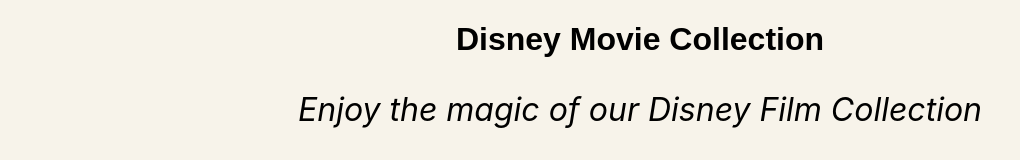
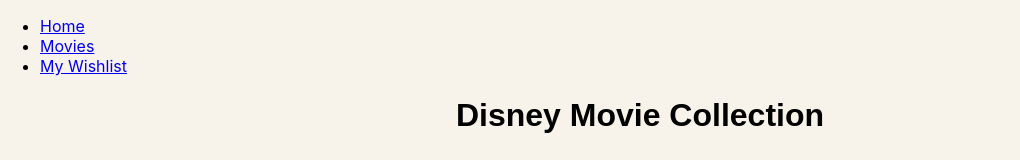
Before and after one commit to lexiroro/Phase2Project, a React (Create React App) app: page / in a window 1280 px wide. Shown: the top 160 px of the page, without its empty margins (0-1020 px from the left). Built offline with nearby package versions, Linux system fonts and the light colour scheme.

Commit message:
created navbar component

```diff
--- a/src/components/App.js
+++ b/src/components/App.js
@@ -1,8 +1,11 @@
 import React from "react"
 import movieData from "../data/movieData"
 import Header from "../components/Header";
+import NavBar from "./NavBar";
+function App() {
 
-function App() {
+
+
 const movieTitle =movieData.name
 const about = movieData.about
 const image = console.log(movieData.image)
@@ -10,6 +13,7 @@
 
   return (
     <div className="App">
+      <NavBar />
      <Header title={movieTitle} about={about} image={image}/>
     </div>
   );
--- /dev/null
+++ b/src/components/NavBar.js
@@ -0,0 +1,15 @@
+import movieData from "../data/movieData";
+
+function NavBar() {
+    return (
+        <nav className="navbar">
+        <ul className="nav-links">
+          <li><a href="/">Home</a></li>
+          <li><a href="/about">Movies</a></li>
+          <li><a href="/contact">My Wishlist</a></li>
+        </ul>
+      </nav>
+    )
+}
+
+export default NavBar
```
